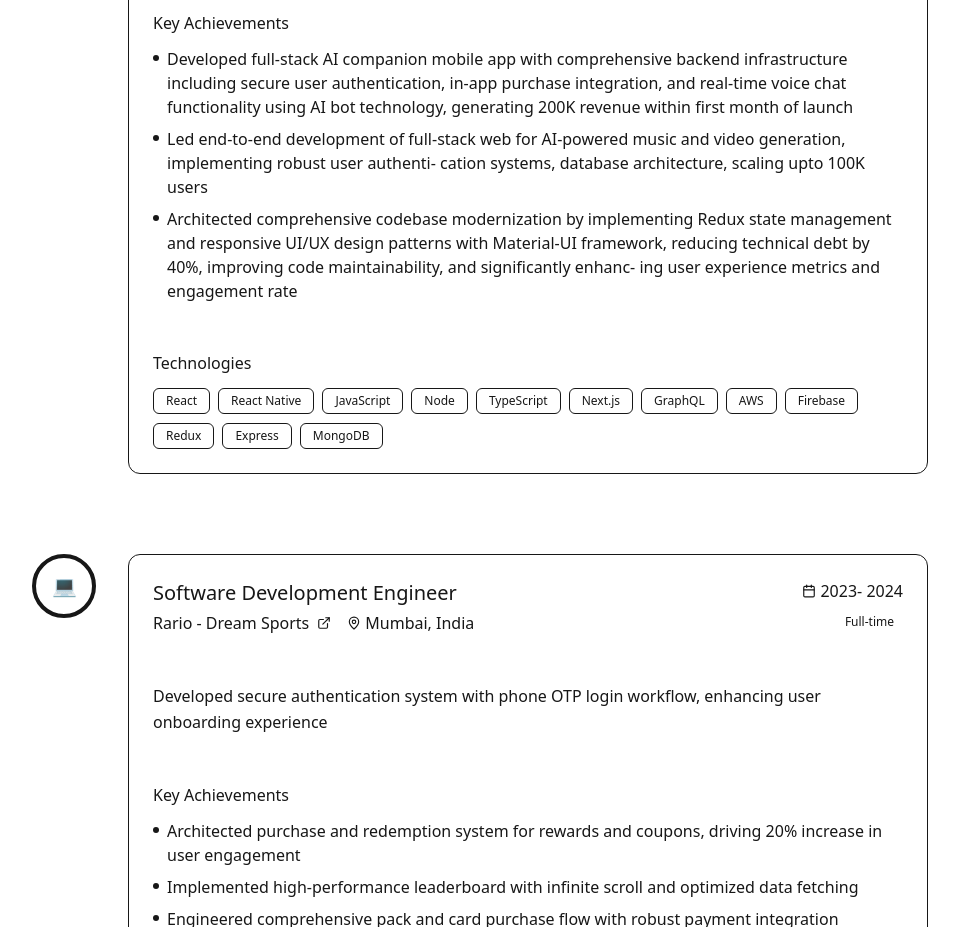
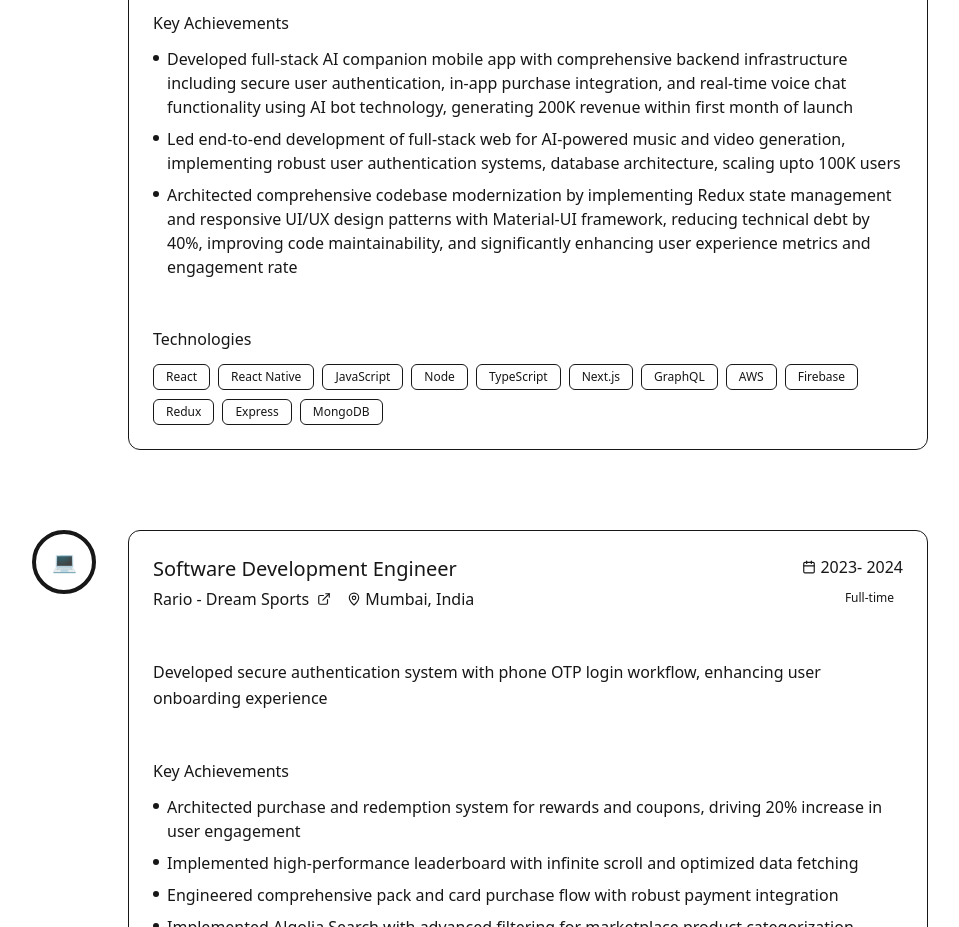
Before and after one commit to Piyush023/Portfolio, a Next.js app: page / in a window 1280 px wide. Shown: the part 3780-4707 px from the top of the page, without its empty margins (160-1119 px from the left). Built offline with nearby package versions, Linux system fonts and the light colour scheme.

Commit message:
Content Updated.

```diff
--- a/src/app/components/ExperienceSection.tsx
+++ b/src/app/components/ExperienceSection.tsx
@@ -18,11 +18,9 @@ export const ExperienceSection: React.FC = () => {
         `Developed full-stack AI companion mobile app with comprehensive backend infrastructure including secure user authentication,
 in-app purchase integration, and real-time voice chat functionality using AI bot technology, generating 200K revenue within first
 month of launch`,
-        `Led end-to-end development of full-stack web for AI-powered music and video generation, implementing robust user authenti-
-cation systems, database architecture, scaling upto 100K users`,
+        `Led end-to-end development of full-stack web for AI-powered music and video generation, implementing robust user authentication systems, database architecture, scaling upto 100K users`,
         `Architected comprehensive codebase modernization by implementing Redux state management and responsive UI/UX design
-patterns with Material-UI framework, reducing technical debt by 40%, improving code maintainability, and significantly enhanc-
-ing user experience metrics and engagement rate`,
+patterns with Material-UI framework, reducing technical debt by 40%, improving code maintainability, and significantly enhancing user experience metrics and engagement rate`,
       ],
       technologies: [
         'React',
```
